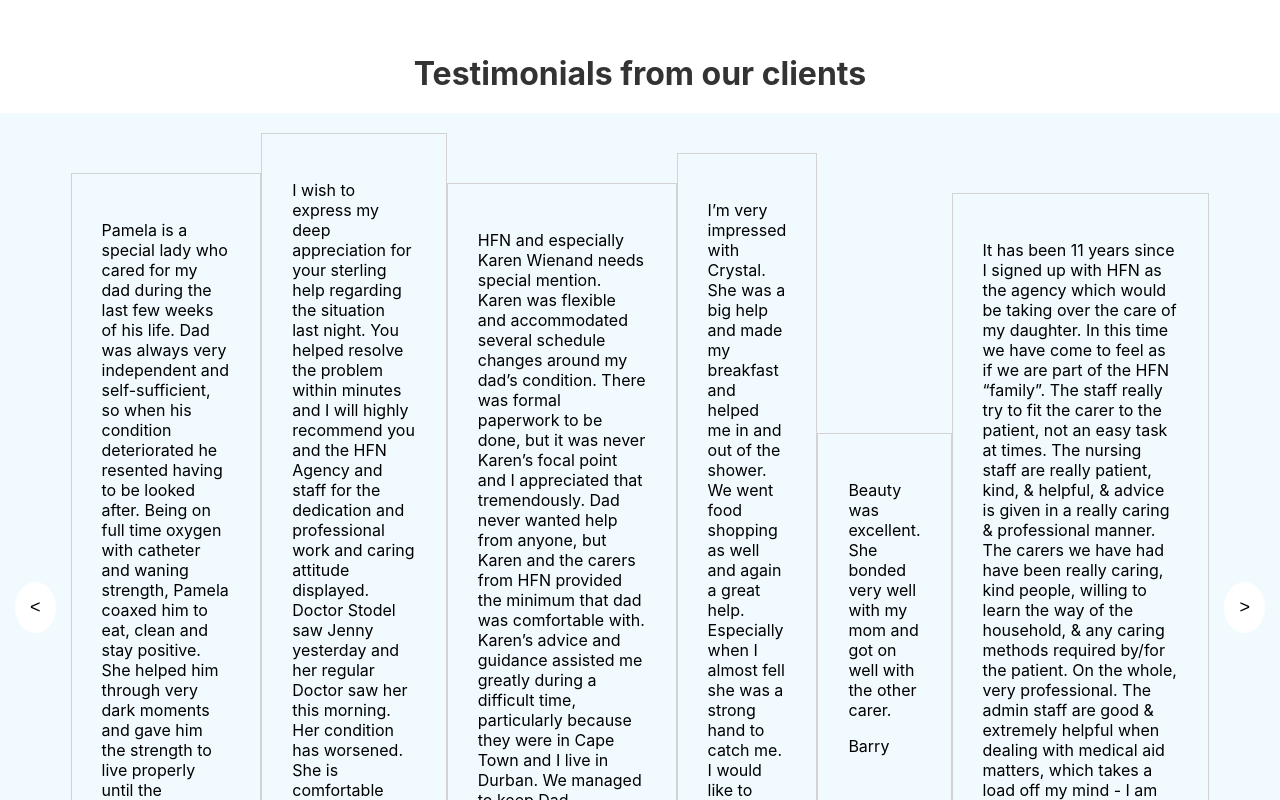
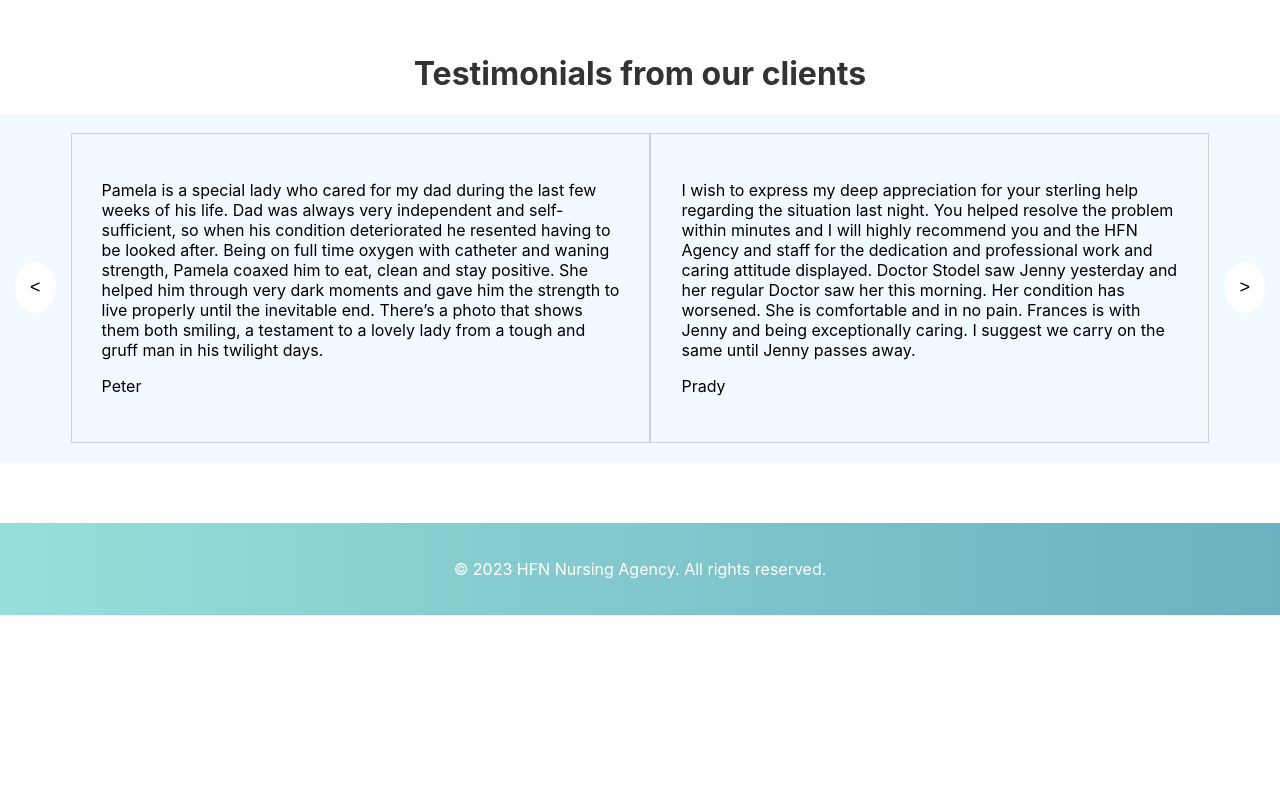
Before and after one commit to katelandcastelin/nursing-agency, a React (Create React App) app: page / in a window 1280 px wide. Shown: the part 980-1780 px from the top of the page. After the commit the page ends 1595 px from the top, so only its background shows below. Built offline with nearby package versions, Linux system fonts and the light colour scheme.

Commit message:
feat/testimonials-container: displaying two items from mapping in testimonials container

```diff
--- a/src/App.js
+++ b/src/App.js
@@ -70,7 +70,7 @@
   background: linear-gradient(to right, #98ded9, #6bb1bf);
   color: #fff;
   padding: 20px;
-  margin-top: 40px;
+  margin-top: 60px;
   text-align: center;
 `;
 
--- a/src/components/Testimonials.jsx
+++ b/src/components/Testimonials.jsx
@@ -46,6 +46,7 @@
   display: flex;
   overflow: hidden;
   margin-top: 20px;
+  margin-bottom: 20px;
   align-items: center;
 `;
 
@@ -65,7 +66,9 @@
 `;
 
 export default function Testimonials() {
-  const testimonials = ClientTestimonials.map((item) => (
+  const [currentIndex, setCurrentIndex] = useState(0);
+
+  const testimonials = ClientTestimonials.slice(currentIndex, currentIndex + 2).map((item) => (
     <QuoteBlock key={item.id}>
       <p>{item.quote}</p>
       <p>{item.name}</p>
```
